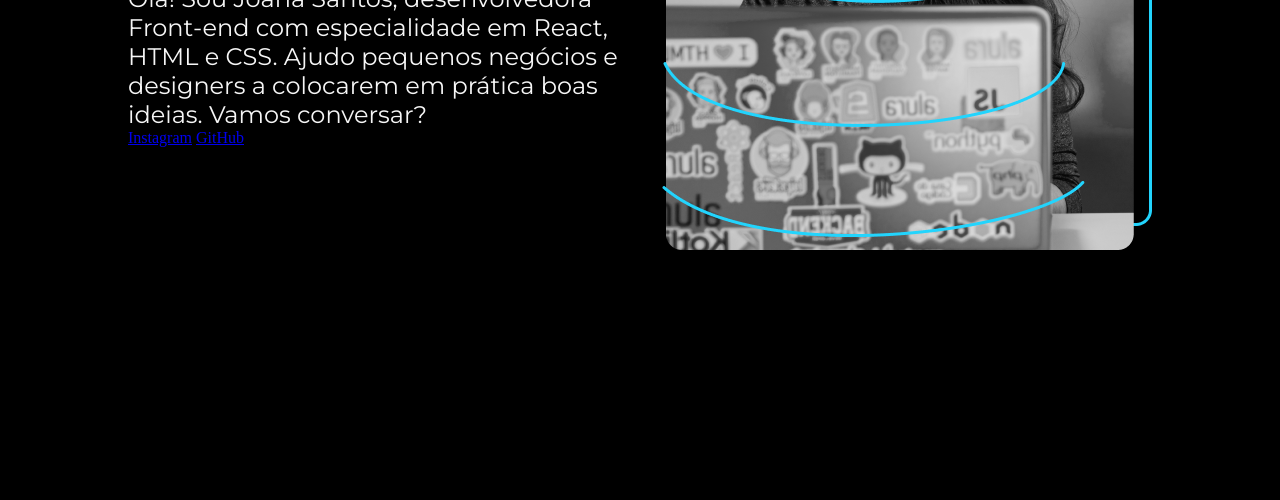
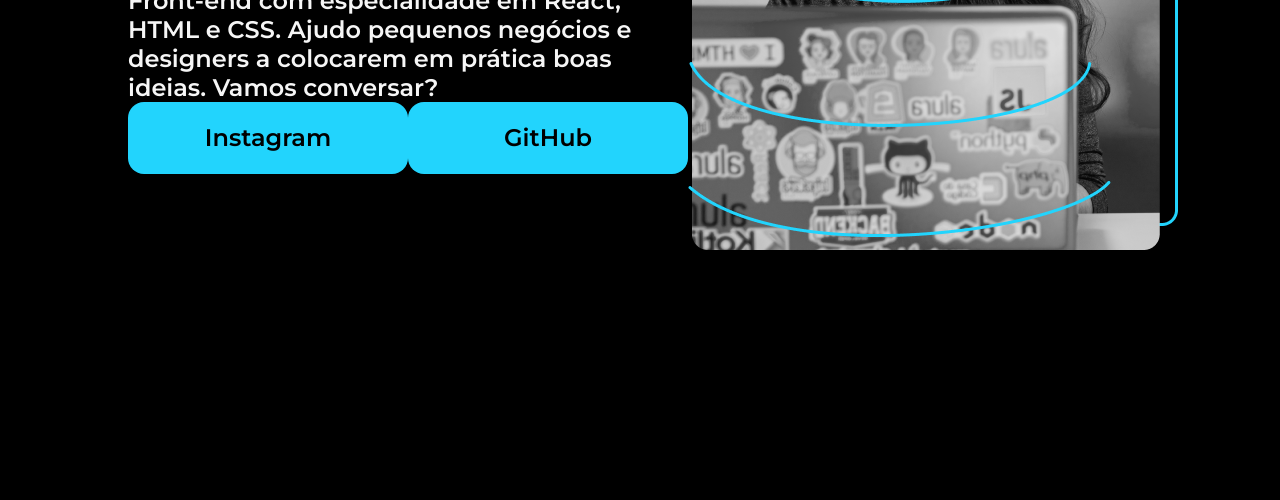
Before and after one commit to IDSLeonardo/one-oracle-site-portfolio, a plain HTML site: page index.html in a window 1280 px wide. Shown: the part 428-928 px from the top of the page. Drawn offline with nearby package versions, Linux system fonts and the light colour scheme.

Commit message:
refactor: estiliza a seção de links no HTML e ajusta a importação de fontes no CSS

```diff
--- a/index.html
+++ b/index.html
@@ -15,8 +15,10 @@
             <strong class="titulo-destaque">com um Front-end de qualidade!
             </strong></h1>
             <p class="apresentacao__conteudo__paragrafo">Olá! Sou Joana Santos, desenvolvedora Front-end com especialidade em React, HTML e CSS. Ajudo pequenos negócios e designers a colocarem em prática boas ideias. Vamos conversar?</p>
-            <a href="https://instagram.com/rafaballerini">Instagram</a>
-            <a href="https://github.com/guilhermeonrails">GitHub</a>
+            <div class="apresentacao__links">
+            <a class="apresentacao__links__link" href="https://instagram.com/rafaballerini">Instagram</a>
+            <a class="apresentacao__links__link" href="https://github.com/guilhermeonrails">GitHub</a>
+            </div>
         </section>
             <img src="imagem.png" alt="Foto da Joana Santos programando">
     </main>
--- a/style.css
+++ b/style.css
@@ -1,4 +1,4 @@
-@import url('https://fonts.googleapis.com/css2?family=Krona+One&family=Montserrat:ital,wght@0,100..900;1,100..900&display=swap');
+@import url('https://fonts.googleapis.com/css2?family=Krona+One&family=Montserrat:ital,wght@0,600;1,600&display=swap');
 
 *{
     margin: 0;
@@ -24,7 +24,6 @@ body{
 
 .apresentacao__conteudo {
     width: 615px;
-    height: ;
 }
 
 .apresentacao__conteudo__titulo {
@@ -36,3 +35,21 @@ body{
     font-size: 24px;
     font-family: Montserrat, sans-serif;
 }
+
+.apresentacao__links {
+    display: flex;
+    justify-content: space-between;
+}
+
+.apresentacao__links__link {
+    background-color: #22D4FD;
+    width: 280px;
+    border-radius: 16px;
+    padding: 21.5px 0;
+    text-align: center;
+    font-size: 24px;
+    font-weight: 600;
+    color: #000000;
+    font-family: Montserrat, sans-serif;
+    text-decoration: none;
+}
```
